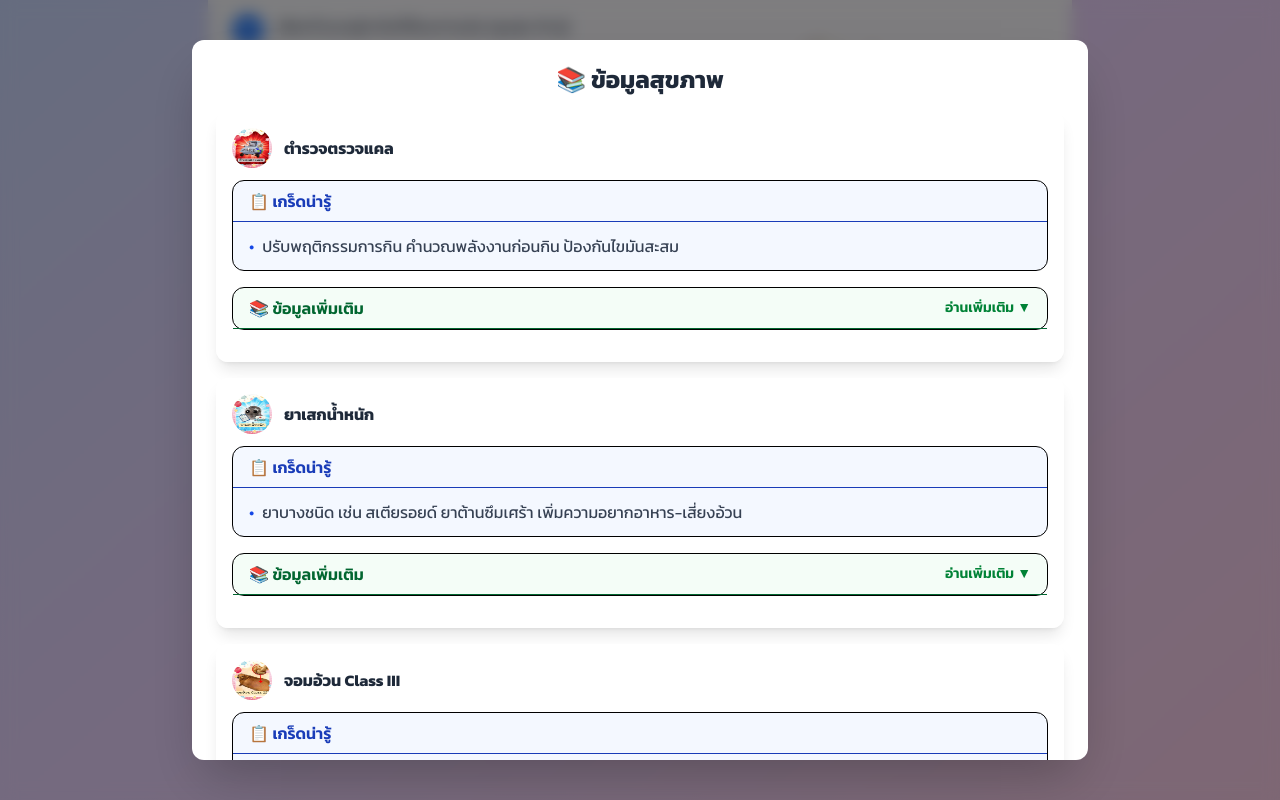
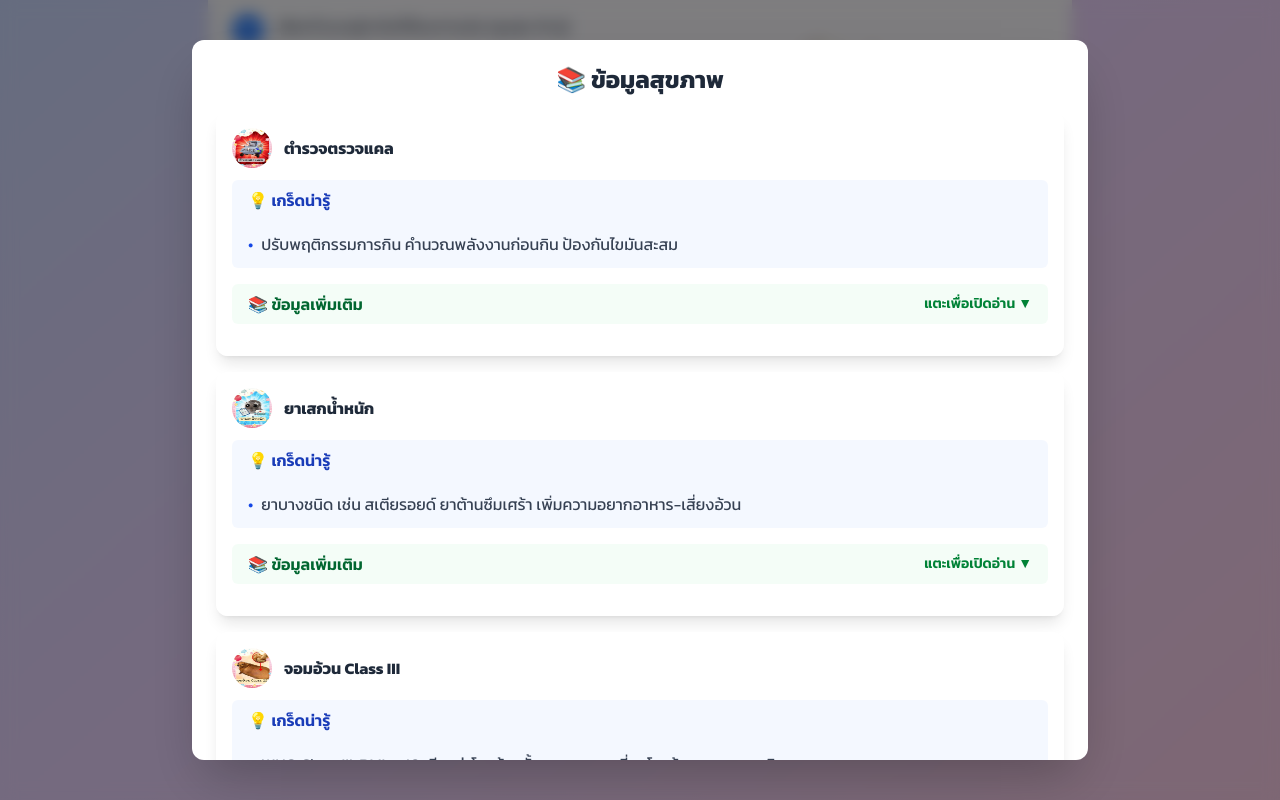
Before and after one commit to fuzenblue/memory-card-game-main, a React (Vite) app in the folder frontend/: page / in a window 1280 px wide. Both pictures are taken after a click on the button "📚 ข้อมูลสุขภาพ". Shown: the part 342-1142 px from the top of the page. Built offline with nearby package versions, Linux system fonts and the light colour scheme.

Commit message:
update light bulb

```diff
--- a/frontend/src/components/HealthInfoCard.jsx
+++ b/frontend/src/components/HealthInfoCard.jsx
@@ -40,9 +40,9 @@ const HealthInfoCard = ({ name }) => {
 
       {/* เกร็ดน่ารู้ */}
       {info.data && (
-        <div className="mb-4 rounded-xl border bg-blue-50/70">
-          <div className="px-4 py-2 font-semibold text-blue-800 border-b">
-            📋 เกร็ดน่ารู้
+        <div className="mb-4 rounded-md  bg-blue-50/70">
+          <div className="px-4 py-2 font-semibold text-blue-800">
+            💡 เกร็ดน่ารู้
           </div>
           <div className="px-4 py-3 space-y-2 text-gray-700">
             {splitLines(info.data).map((line, i) => (
@@ -61,14 +61,14 @@ const HealthInfoCard = ({ name }) => {
 
       {/* ข้อมูลเพิ่มเติม */}
       {info.additional && (
-        <div className="mb-4 rounded-xl border bg-green-50/70">
-          <div className="px-4 py-2 font-semibold text-green-800 border-b flex items-center justify-between">
+        <div className="mb-4 rounded-md  bg-green-50/70">
+          <div className="px-4 py-2 font-semibold text-green-800 flex items-center justify-between">
             <span>📚 ข้อมูลเพิ่มเติม</span>
             <button
               onClick={() => setShowMore(!showMore)}
               className="text-sm text-green-700 hover:underline"
             >
-              {showMore ? "ย่อ ▲" : "อ่านเพิ่มเติม ▼"}
+              {showMore ? "ย่อ ▲" : "แตะเพื่อเปิดอ่าน ▼"}
             </button>
           </div>
           {showMore && (
--- a/frontend/src/components/InfoModal.jsx
+++ b/frontend/src/components/InfoModal.jsx
@@ -41,9 +41,9 @@ const InfoModal = ({ cardInfo, onClose }) => {
         </div>
 
         {/* ข้อมูลหลัก */}
-        <div className="mb-4 rounded-xl border bg-blue-50/70">
+        <div className="mb-4 rounded-md bg-blue-50/70">
           <div className="px-4 py-2 font-semibold text-blue-800 border-b">
-            📋 เกร็ดน่ารู้
+            💡 เกร็ดน่ารู้
           </div>
           <div className="px-4 py-3 space-y-2 text-gray-700">
             {splitLines(cardInfo.data).map((line, i) => (
@@ -57,7 +57,7 @@ const InfoModal = ({ cardInfo, onClose }) => {
 
         {/* ข้อมูลเพิ่มเติม */}
         {cardInfo.additional && (
-          <div className="mb-4 rounded-xl border bg-green-50/70">
+          <div className="mb-4 rounded-md bg-green-50/70">
             <div className="px-4 py-2 font-semibold text-green-800 border-b flex items-center justify-between">
               <span>📚 ข้อมูลเพิ่มเติม</span>
               <button
--- a/frontend/src/components/SummaryModal.jsx
+++ b/frontend/src/components/SummaryModal.jsx
@@ -32,9 +32,9 @@ const SummaryModal = ({ onClose }) => {
               </div>
 
               {/* ข้อมูลหลัก */}
-              <div className="mb-4 rounded-xl border bg-blue-50/70">
+              <div className="mb-4 rounded-md bg-blue-50/70">
                 <div className="px-4 py-2 font-semibold text-blue-800 border-b">
-                  📋 เกร็ดน่ารู้
+                  💡 เกร็ดน่ารู้
                 </div>
                 <div className="px-4 py-3 space-y-2 text-gray-700">
                   {splitLines(info.data).map((line, i) => (
@@ -48,7 +48,7 @@ const SummaryModal = ({ onClose }) => {
 
               {/* ข้อมูลเพิ่มเติม */}
               {info.additional && (
-                <div className="mb-4 rounded-xl border bg-green-50/70">
+                <div className="mb-4 rounded-md bg-green-50/70">
                   <div className="px-4 py-2 font-semibold text-green-800 border-b flex items-center justify-between">
                     <span>📚 ข้อมูลเพิ่มเติม</span>
                     <button
```
